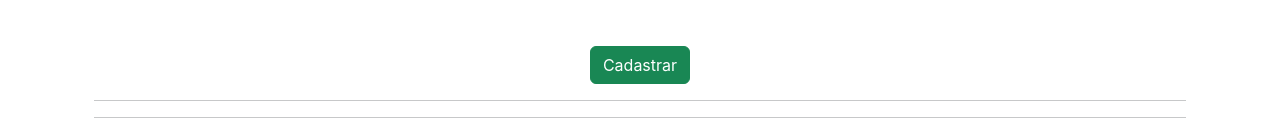
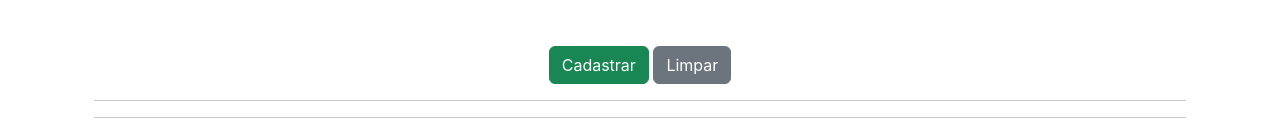
Before and after one commit to DevBack/Cadastro-de-Servico, a React (Create React App) app in the folder frontend/: page / in a window 1280 px wide. Shown: the part 395-531 px from the top of the page. Built offline with nearby package versions, Linux system fonts and the light colour scheme; no server answers.

Commit message:
Limpar and Alterar Button Implemetation

```diff
--- a/frontend/src/components/Servico.jsx
+++ b/frontend/src/components/Servico.jsx
@@ -43,6 +43,29 @@ function Servico() {
                 setAtualizar(result);
             });
         }
+        formClean();
+    }
+
+    function formClean(){
+        setServico(
+            {
+                id:'',
+                cliente:'',
+                dataInicio:'',
+                dataFim:'',
+                valor:'',
+                valorPago:'',
+                dataPagamento:'',
+                status:'',
+                descricao:''
+            }
+        );
+    }
+
+    function remove(id){
+        axios.delete("http://localhost:8080/servicos/" + id).then(result=>{
+            setAtualizar(result);
+        });
     }
 
   return (
@@ -82,7 +105,8 @@ function Servico() {
               </div>
           </div>
           </div>
-          <input class="btn btn-success" type="submit" value="Cadastrar" />
+          <input class="btn btn-success" type="submit" value="Cadastrar" />&nbsp;
+          <input onClick={formClean} class="btn btn-secondary" type="button" value="Limpar" />
         </form>
         <hr/><hr/>
         <table class="table table-striped table-hover">
@@ -109,7 +133,7 @@ function Servico() {
                                 }
                                 &nbsp;
                                 {servico.status!='Cancelado' &&
-                                    <button className="btn btn-danger btn-sm">Excluir</button>
+                                    <button onClick={()=>remove(servico.id)} className="btn btn-danger btn-sm">Excluir</button>
                                 }
                                 &nbsp;
                                 <button className="btn btn-warning btn-sm">Cancelar</button>&nbsp;
```
